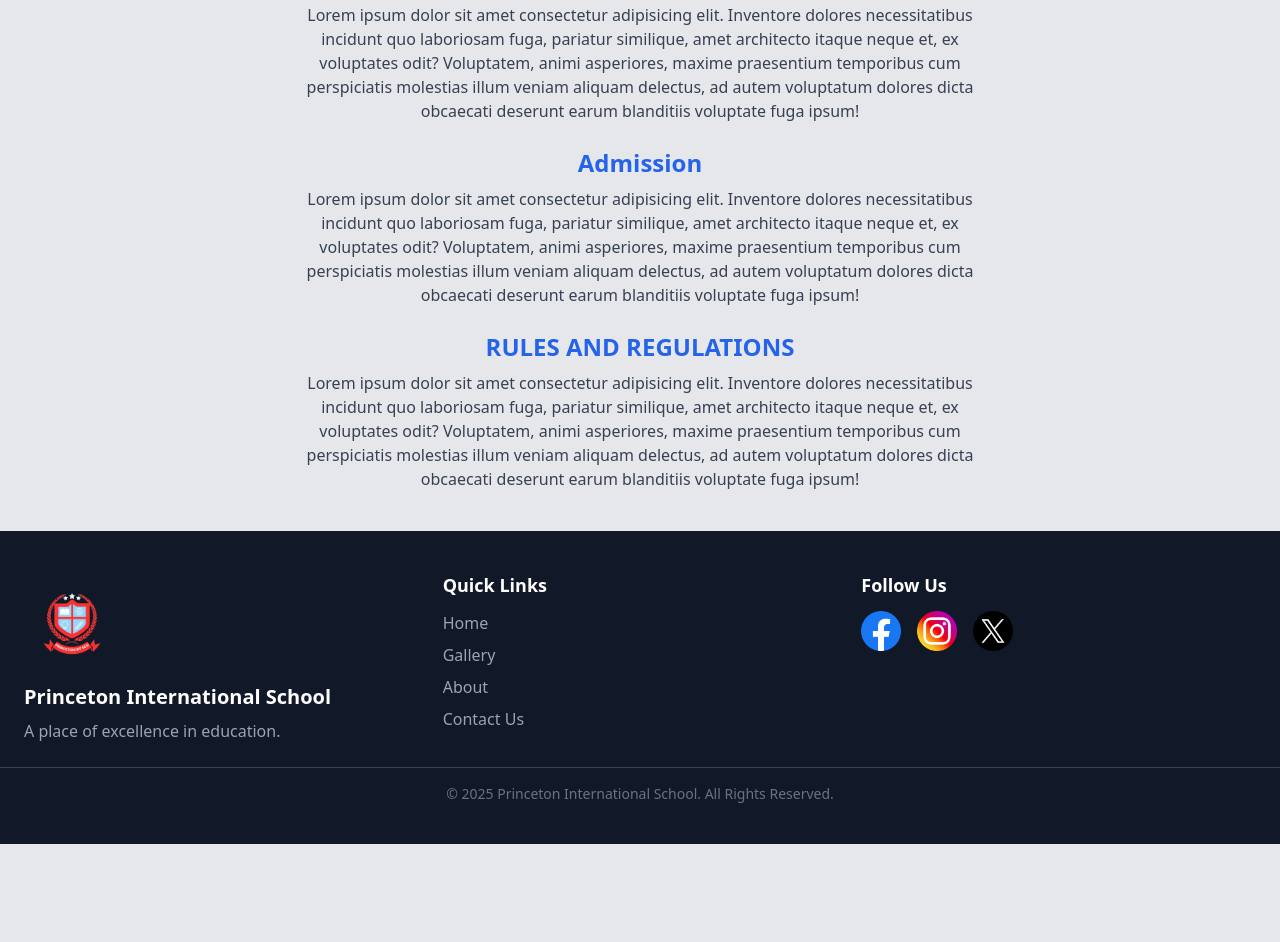
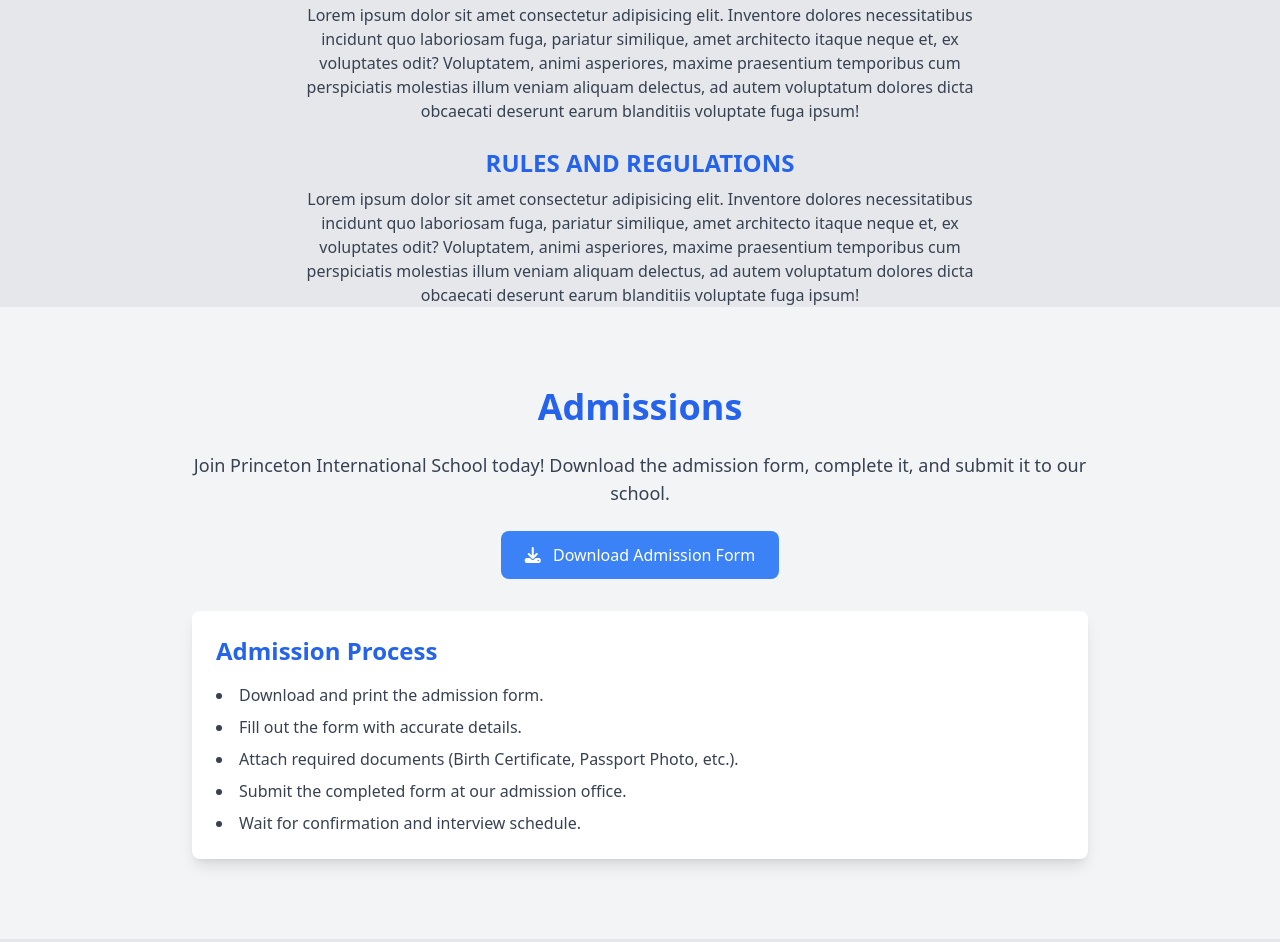
Before and after one commit to Prince-Sedem/school-website, a plain HTML site: page register.html in a window 1280 px wide. Shown: the part 861-1803 px from the top of the page. Before the commit the page ends 1705 px from the top, so only its background shows below. Drawn offline with nearby package versions, Linux system fonts and the light colour scheme.

Commit message:
Add admission section

```diff
--- a/register.html
+++ b/register.html
@@ -59,10 +59,6 @@
                 <p class="mt-2 text-gray-700 max-w-2xl mx-auto">Lorem ipsum dolor sit amet consectetur adipisicing elit. Inventore dolores necessitatibus incidunt quo laboriosam fuga, pariatur similique, amet architecto itaque neque et, ex voluptates odit? Voluptatem, animi asperiores, maxime praesentium temporibus cum perspiciatis molestias illum veniam aliquam delectus, ad autem voluptatum dolores dicta obcaecati deserunt earum blanditiis voluptate fuga ipsum!</p>
             </div>
 
-            <div class="text-center mt-6" data-aos="fade-up">
-                <h2 class="text-2xl font-bold text-blue-600">Admission</h2>
-                <p class="mt-2 text-gray-700 max-w-2xl mx-auto">Lorem ipsum dolor sit amet consectetur adipisicing elit. Inventore dolores necessitatibus incidunt quo laboriosam fuga, pariatur similique, amet architecto itaque neque et, ex voluptates odit? Voluptatem, animi asperiores, maxime praesentium temporibus cum perspiciatis molestias illum veniam aliquam delectus, ad autem voluptatum dolores dicta obcaecati deserunt earum blanditiis voluptate fuga ipsum!</p>
-            </div>
 
             <div class="text-center mt-6" data-aos="fade-up">
                 <h2 class="text-2xl font-bold text-blue-600">RULES AND REGULATIONS</h2>
@@ -71,6 +67,38 @@
 
 
         </section>
+
+    <!-- Admission Section -->
+<section id="admission" class="py-20 px-6 bg-gray-100">
+    <div class="max-w-4xl mx-auto text-center">
+        <h2 class="text-4xl font-bold text-blue-600 mb-6" data-aos="fade-up">Admissions</h2>
+        <p class="text-lg text-gray-700 mb-6" data-aos="fade-up">
+            Join Princeton International School today! Download the admission form, complete it, and submit it to our school.
+        </p>
+
+        <!-- Download Button -->
+        <a href="files/JS Array Cheat Sheet - Dark.pdf"
+           download
+           class="bg-blue-500 text-white px-6 py-3 rounded-lg hover:bg-blue-700 transition inline-block"
+           data-aos="fade-up">
+            <i class="fas fa-download mr-2"></i> Download Admission Form
+        </a>
+
+        <!-- Admission Guidelines -->
+        <div class="mt-8 text-left bg-white p-6 rounded-lg shadow-lg" data-aos="fade-up">
+            <h3 class="text-2xl font-bold text-blue-600">Admission Process</h3>
+            <ul class="list-disc list-inside text-gray-700 mt-4 space-y-2">
+                <li>Download and print the admission form.</li>
+                <li>Fill out the form with accurate details.</li>
+                <li>Attach required documents (Birth Certificate, Passport Photo, etc.).</li>
+                <li>Submit the completed form at our admission office.</li>
+                <li>Wait for confirmation and interview schedule.</li>
+            </ul>
+        </div>
+    </div>
+</section>
+
+
         <!-- Footer -->
     <footer class="bg-gray-900 text-white py-10 mt-10">
         <div class="container mx-auto px-6 grid md:grid-cols-3 gap-6 text-center md:text-left">
```
